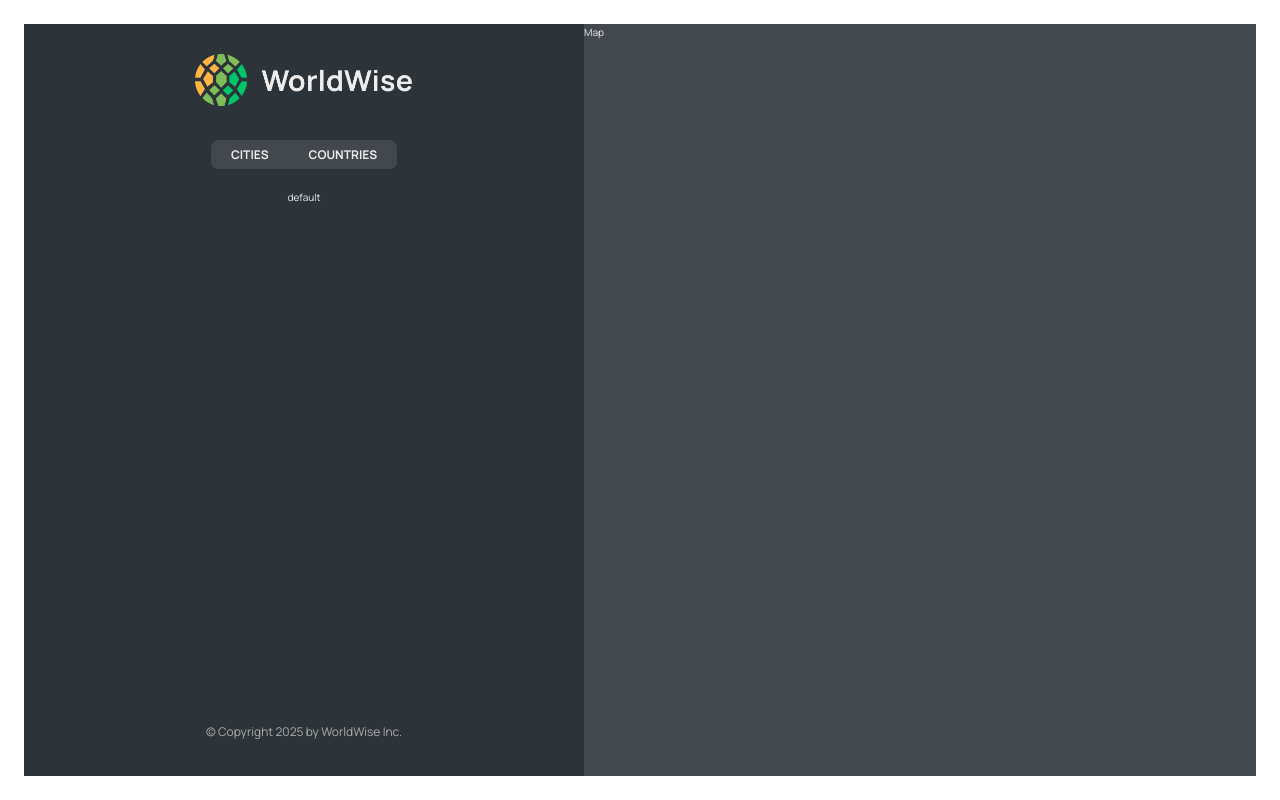
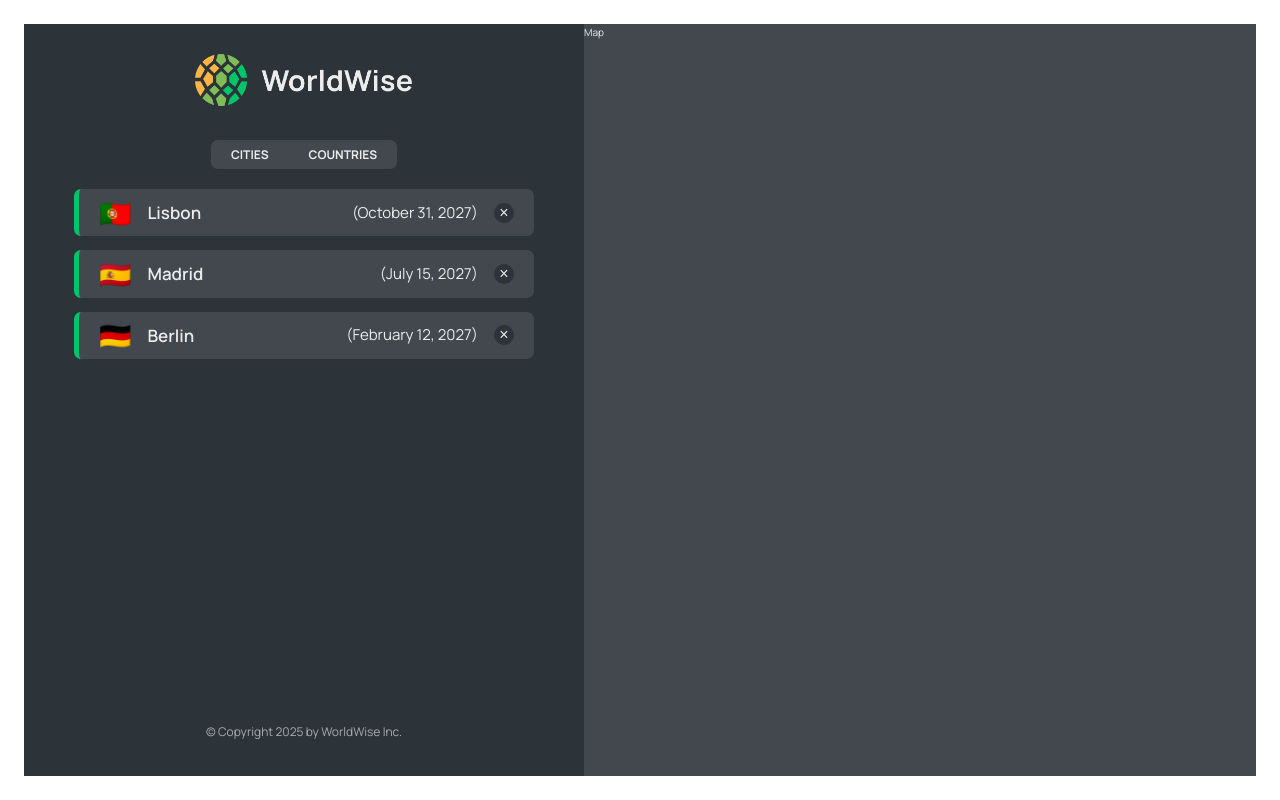
Before and after one commit to Ezi99/worldwise, a React (Vite) app: page /app in a window 1280 px wide. Built offline with nearby package versions, Linux system fonts and the light colour scheme; data requests are answered from the project's data file.

Commit message:
implement: CityList + CountryList
implemented list showing visited countries and list showing visited cities

```diff
--- a/package.json
+++ b/package.json
@@ -7,9 +7,11 @@
     "dev": "vite",
     "build": "vite build",
     "lint": "eslint . --ext js,jsx --report-unused-disable-directives --max-warnings 0",
-    "preview": "vite preview"
+    "preview": "vite preview",
+    "server": "json-server --watch data/cities.json --port 9000"
   },
   "dependencies": {
+    "json-server": "^1.0.0-beta.3",
     "react": "^18.2.0",
     "react-dom": "^18.2.0",
     "react-router-dom": "^6.29.0"
--- a/src/App.jsx
+++ b/src/App.jsx
@@ -5,8 +5,38 @@
 import PageNotFound from "./pages/PageNotFound";
 import Login from "./pages/Login";
 import AppLayout from "./pages/AppLayout";
+import { useEffect, useState } from "react";
+import CityList from "./components/CityList/CityList";
+import CountryList from "./components/CountryList/CountryList";
+
+const BASE_URL = "http://localhost:9000";
 
 function App() {
+  const [cities, setCities] = useState([]);
+  const [isLoading, setIsLoading] = useState(false);
+
+  useEffect(function () {
+    async function fetchCities() {
+      setIsLoading(true);
+      try {
+        const res = await fetch(`${BASE_URL}/cities`);
+        if (!res.ok) {
+          throw new Error(
+            `HTTP error! Status: ${res.status}, StatusText: ${res.statusText}`
+          );
+        }
+
+        const data = await res.json();
+        setCities(data);
+      } catch (error) {
+        console.log(error.message);
+      } finally {
+        setIsLoading(false);
+      }
+    }
+    fetchCities();
+  }, []);
+
   return (
     <BrowserRouter>
       <Routes>
@@ -15,9 +45,18 @@
         <Route path="pricing" element={<Pricing />} />
         <Route path="login" element={<Login />} />
         <Route path="app" element={<AppLayout />}>
-          <Route index element={<p>default</p>} />
-          <Route path="cities" element={<p>list of cities</p>} />
-          <Route path="countries" element={<p>list of countries</p>} />
+          <Route
+            index
+            element={<CityList cities={cities} isLoading={isLoading} />}
+          />
+          <Route
+            path="cities"
+            element={<CityList cities={cities} isLoading={isLoading} />}
+          />
+          <Route
+            path="countries"
+            element={<CountryList cities={cities} isLoading={isLoading} />}
+          />
         </Route>
         <Route path="*" element={<PageNotFound />} />
       </Routes>
--- /dev/null
+++ b/src/components/CityItem/CityItem.jsx
@@ -0,0 +1,21 @@
+import styles from "./CityItem.module.css";
+
+const formatDate = (date) =>
+  new Intl.DateTimeFormat("en", {
+    day: "numeric",
+    month: "long",
+    year: "numeric",
+  }).format(new Date(date));
+
+function CityItem({ city }) {
+  return (
+    <li className={styles.cityItem}>
+      <span className={styles.emoji}>{city.emoji}</span>
+      <h3 className={styles.name}>{city.cityName}</h3>
+      <time className={styles.date}>({formatDate(city.date)})</time>
+      <button className={styles.deleteBtn}>&times;</button>
+    </li>
+  );
+}
+
+export default CityItem;
--- /dev/null
+++ b/src/components/CityList/CityList.jsx
@@ -0,0 +1,21 @@
+import CityItem from "../CityItem/CityItem";
+import styles from "./CityList.module.css";
+import Message from "../Message/Message";
+import Spinner from "../Spinner/Spinner";
+
+function CityList({ cities, isLoading }) {
+  if (isLoading) return <Spinner />;
+  if (!cities.length)
+    return (
+      <Message message="add your first city by clicking on a city on the map" />
+    );
+  return (
+    <ul className={styles.cityList}>
+      {cities.map((city) => (
+        <CityItem city={city} key={city.id} />
+      ))}
+    </ul>
+  );
+}
+
+export default CityList;
--- /dev/null
+++ b/src/components/CountryList/CountryList.jsx
@@ -0,0 +1,30 @@
+import styles from "./CountryList.module.css";
+import Message from "../Message/Message";
+import Spinner from "../Spinner/Spinner";
+import CountryItem from "../CountryItem/CountryItem";
+
+function CountryList({ cities, isLoading }) {
+  if (isLoading) return <Spinner />;
+  if (!cities.length)
+    return (
+      <Message message="add your first city by clicking on a city on the map" />
+    );
+
+  const countries = [];
+
+  cities.forEach((city) => {
+    if (!countries.map((country) => country.country).includes(city.country)) {
+      countries.push({ country: city.country, emoji: city.emoji, id: city.id });
+    }
+  });
+
+  return (
+    <ul className={styles.cityList}>
+      {countries.map((country) => (
+        <CountryItem country={country} key={country.id} />
+      ))}
+    </ul>
+  );
+}
+
+export default CountryList;
```
Also changed, not shown: .eslintrc.cjs, src/components/CityList/CityList.module.css (renamed from src/components/CityItem/CityList.module.css), src/components/CountryList/CountryList.module.css (renamed from src/components/CountryList.module.css), 1 other file (tests, documents, lock files or other folders).
